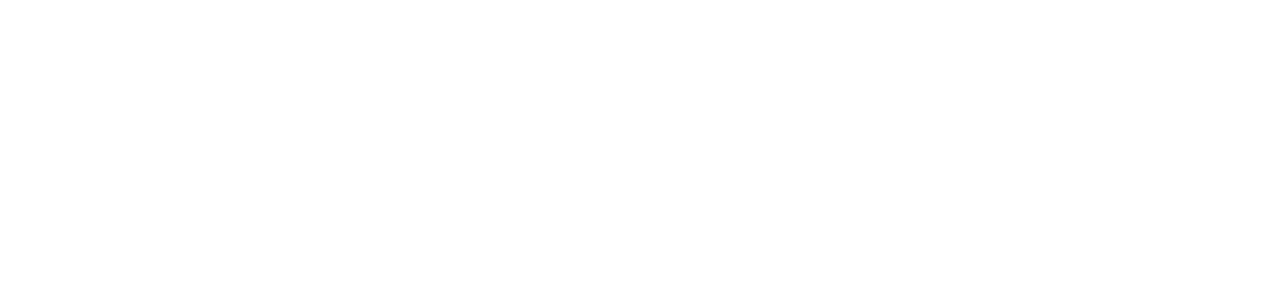
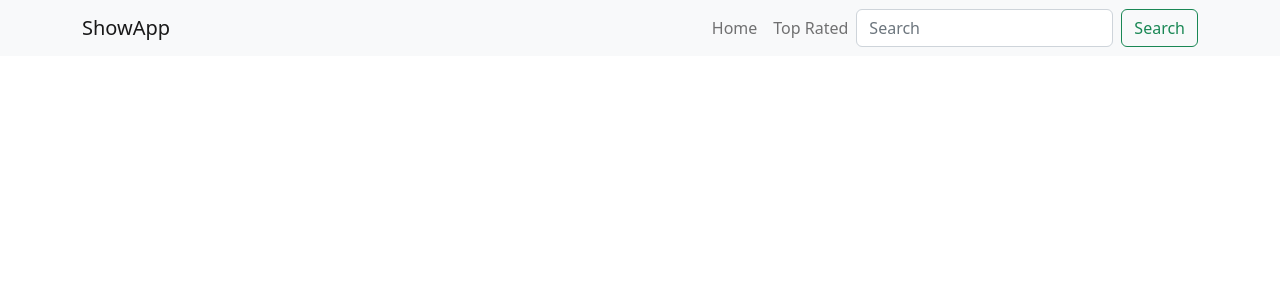
Before and after one commit to fredricksimi/ShowApp, a React (Vite) app: page /search/1 in a window 1280 px wide. Before the commit this address had no page. Shown: the top 300 px of the page. Built offline with nearby package versions, Linux system fonts and the light colour scheme; no server answers.

Commit message:
added search

```diff
--- a/src/App.tsx
+++ b/src/App.tsx
@@ -3,6 +3,7 @@ import { Home } from "./Home";
 import { TopRated } from "./TopRated";
 import { ShowDetails } from "./ShowDetails";
 import { MovieDetails } from "./MovieDetails";
+import { SearchResults } from "./SearchResults";
 
 function App() {
   return (
@@ -13,6 +14,7 @@ function App() {
         <Route path="top-rated" element={<TopRated />} />
         <Route path="show-details/:show_id" element={<ShowDetails/>}/>
         <Route path="movie-details/:movie_id" element={<MovieDetails/>}/>
+        <Route path="search/:search_query" element={<SearchResults/>}/>
       </Routes>
     </BrowserRouter>
   );
--- /dev/null
+++ b/src/SearchResults.tsx
@@ -0,0 +1,19 @@
+import { useParams } from 'react-router-dom'
+import { useEffect, useState } from 'react'
+import { Navbar } from './components/Navbar'
+import axios from 'axios'
+
+export const SearchResults = () => {
+    const [results, setResults] = useState([])
+    const { search_query } = useParams()
+
+    axios.get(`https://api.themoviedb.org/3/search/multi?query=${search_query}`)
+    .then((response) => console.log(response))
+    .catch((err) => console.log(err))
+  return (
+    <>
+    <Navbar/>
+
+    </>
+  )
+}
--- a/src/components/Navbar.tsx
+++ b/src/components/Navbar.tsx
@@ -1,6 +1,8 @@
-import { NavLink } from "react-router-dom";
+import { NavLink, Route } from "react-router-dom";
+import { useRef } from 'react'
 
 export const Navbar = () => {
+  const searchRef = useRef<HTMLInputElement>(null)
   return (
     <>
       <nav className="navbar navbar-expand-lg bg-light">
@@ -22,23 +24,53 @@ export const Navbar = () => {
           <div className="collapse navbar-collapse" id="navbarSupportedContent">
             <ul className="navbar-nav ms-auto mb-2 mb-lg-0">
               <li className="nav-item">
-                <NavLink className={({ isActive, isPending }) =>
-    isPending ? "pending" : isActive ? "nav-link active" : "nav-link"
-  } aria-current="page" to="/">
+                <NavLink
+                  className={({ isActive, isPending }) =>
+                    isPending
+                      ? "pending"
+                      : isActive
+                      ? "nav-link active"
+                      : "nav-link"
+                  }
+                  aria-current="page"
+                  to="/"
+                >
                   Home
                 </NavLink>
               </li>
               <li className="nav-item">
-                <NavLink className={({ isActive, isPending }) =>
-    isPending ? "pending" : isActive ? "nav-link active" : "nav-link"
-  } to="/top-rated">
+                <NavLink
+                  className={({ isActive, isPending }) =>
+                    isPending
+                      ? "pending"
+                      : isActive
+                      ? "nav-link active"
+                      : "nav-link"
+                  }
+                  to="/top-rated"
+                >
                   Top Rated
                 </NavLink>
               </li>
-              <li className="nav-item">
-                <a className="nav-link disabled">Disabled</a>
-              </li>
             </ul>
+            <form className="d-flex" role="search" onSubmit={() => {
+
+              if (searchRef.current?.value){
+                // console.log(searchRef.current.value)
+                <Route to={`/search-results/${searchRef.current.value}`}/>
+              }
+            }}>
+              <input
+                className="form-control me-2"
+                ref={searchRef}
+                type="search"
+                placeholder="Search"
+                aria-label="Search"
+              />
+              <button className="btn btn-outline-success" type="submit">
+                Search
+              </button>
+            </form>
           </div>
         </div>
       </nav>
```
